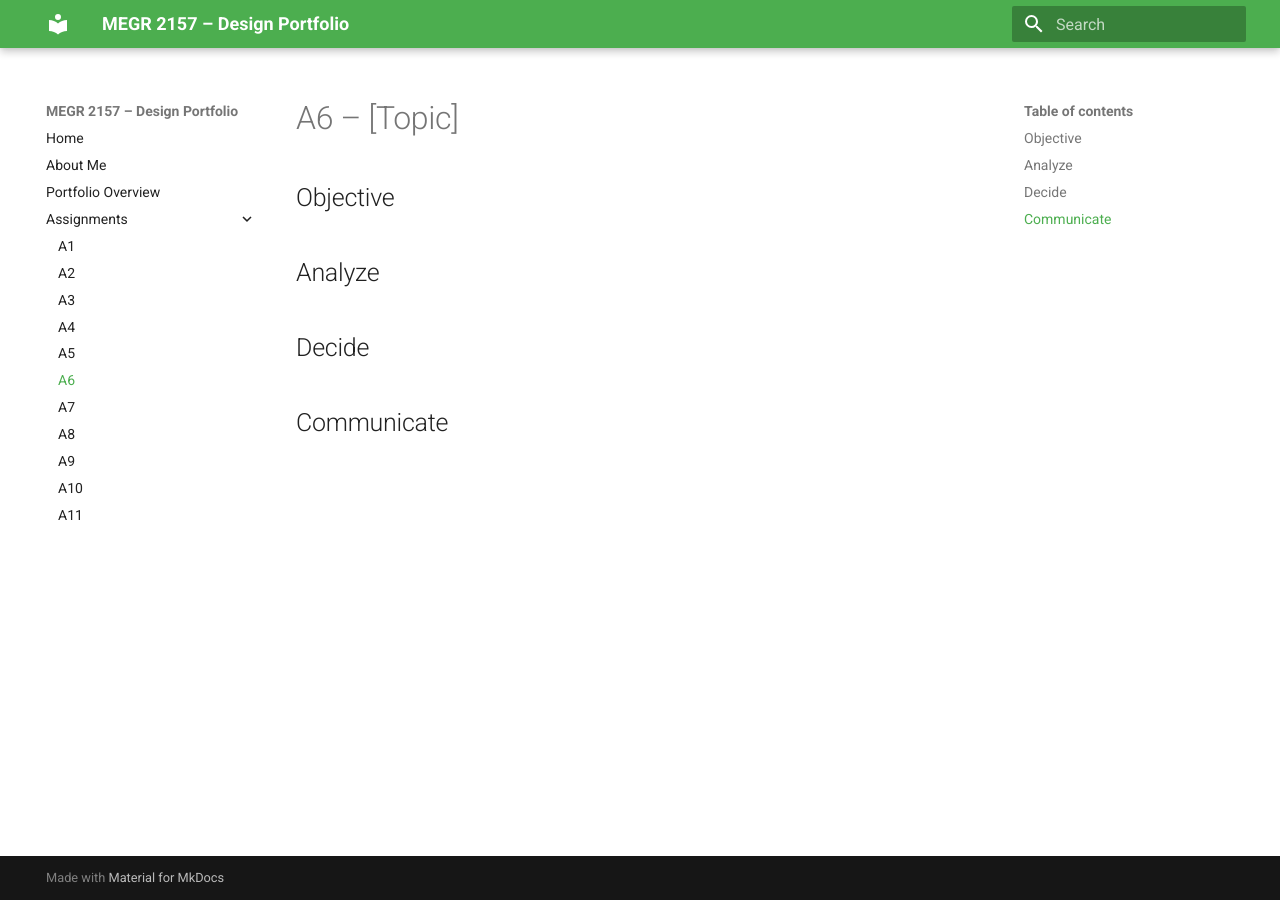
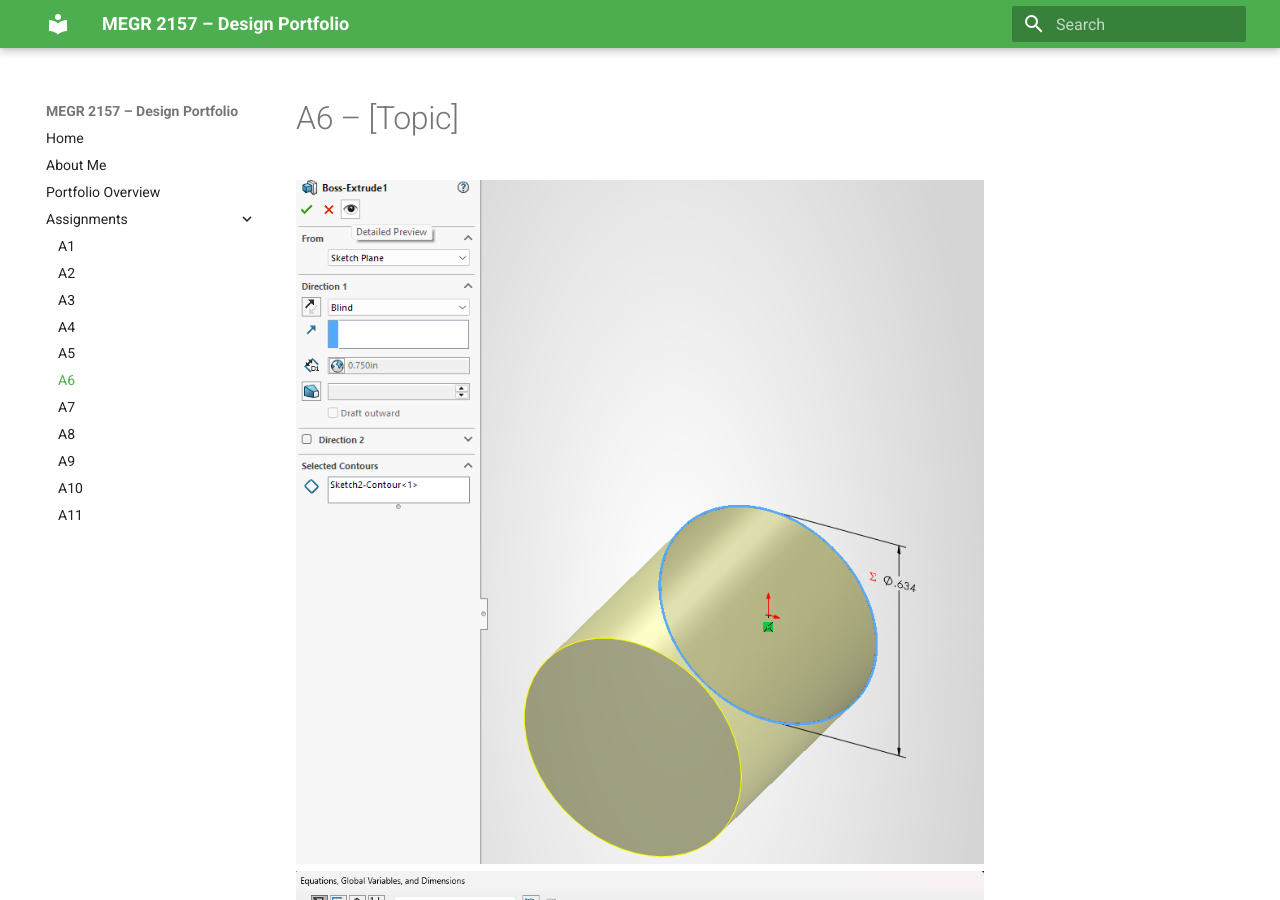
Before and after one commit to CadlesCelica/megr2157-portfolio, an MkDocs documentation site: the page built from docs/assignments/A06/index.md, in a window 1280 px wide and 900 px high. Built offline with MkDocs 1.6.1 and Material for MkDocs 9.7.7, drawn with Linux system fonts in a browser that asks for light colours.

Commit message:
image test 1

```diff
--- a/docs/assignments/A06/index.md
+++ b/docs/assignments/A06/index.md
@@ -1,12 +1,3 @@
 # A6 – [Topic]
 
-## Objective
-
-
-## Analyze
-
-
-## Decide
-
-
-## Communicate
+![test test test](<extrude A.png>) ![test test test](<EQN A.png>) ![test test test](<dim diam A.png>)
```
